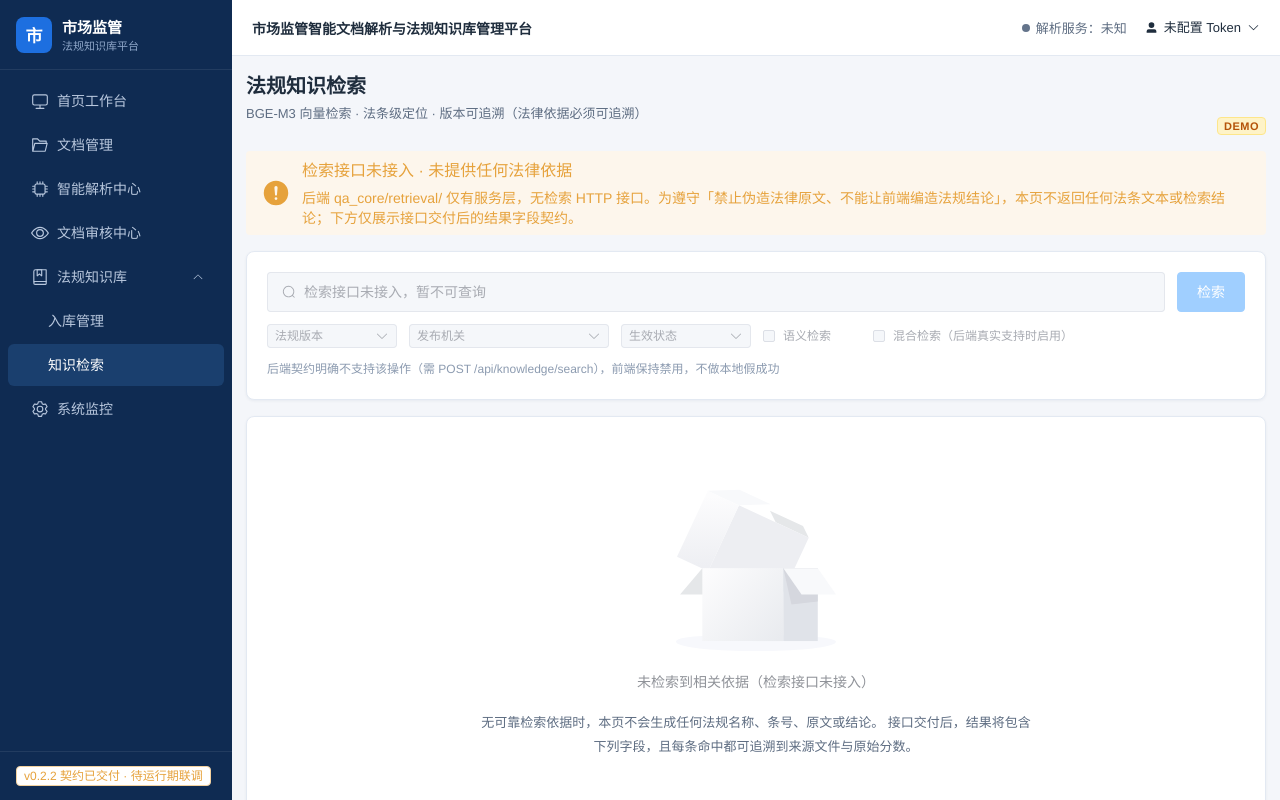
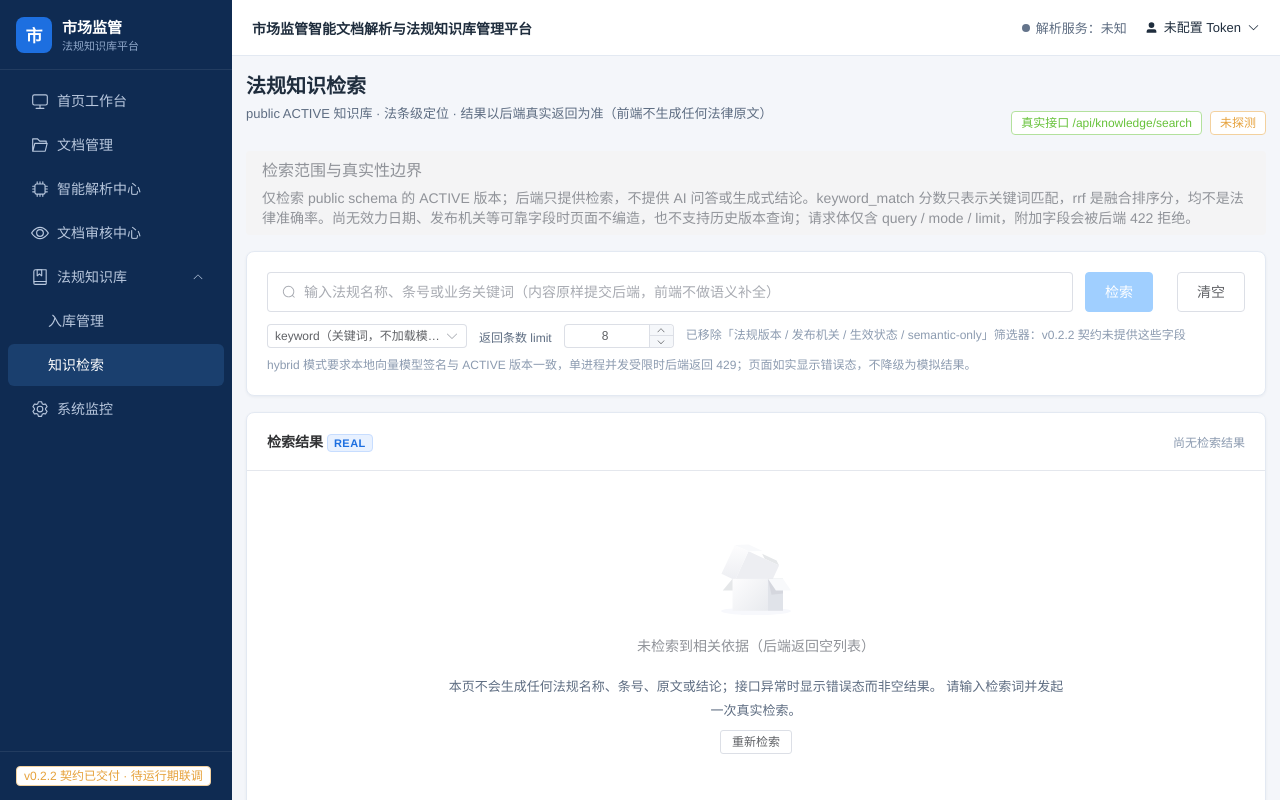
Before and after one commit to joker33338/market-regulation-platform, a Vue app in the folder frontend/: page /knowledge/search in a window 1280 px wide. Built offline with nearby package versions, Linux system fonts and the light colour scheme.

Commit message:
feat(frontend): 完成法规检索页真实接口对接

```diff
--- a/frontend/src/views/SearchView.vue
+++ b/frontend/src/views/SearchView.vue
@@ -3,62 +3,113 @@
     <div class="page-header">
       <div>
         <h1 class="page-title">法规知识检索</h1>
-        <p class="page-desc">BGE-M3 向量检索 · 法条级定位 · 版本可追溯（法律依据必须可追溯）</p>
+        <p class="page-desc">public ACTIVE 知识库 · 法条级定位 · 结果以后端真实返回为准（前端不生成任何法律原文）</p>
       </div>
-      <DemoBadge />
+      <div class="header-tags">
+        <el-tag type="success" effect="plain">真实接口 /api/knowledge/search</el-tag>
+        <el-tag :type="contractState === 'ready' ? 'success' : 'warning'" effect="plain">{{ contractLabel[contractState] }}</el-tag>
+      </div>
     </div>
 
-    <!-- 接口未接入：禁止伪造法条原文与生成式结论 -->
     <el-alert
-      type="warning"
+      type="info"
       :closable="false"
-      show-icon
-      title="检索接口未接入 · 未提供任何法律依据"
-      description="后端 qa_core/retrieval/ 仅有服务层，无检索 HTTP 接口。为遵守「禁止伪造法律原文、不能让前端编造法规结论」，本页不返回任何法条文本或检索结论；下方仅展示接口交付后的结果字段契约。"
-    />
+      class="scope-notice"
+      title="检索范围与真实性边界"
+      description="仅检索 public schema 的 ACTIVE 版本；后端只提供检索，不提供 AI 问答或生成式结论。keyword_match 分数只表示关键词匹配，rrf 是融合排序分，均不是法律准确率。尚无效力日期、发布机关等可靠字段时页面不编造，也不支持历史版本查询；请求体仅含 query / mode / limit，附加字段会被后端 422 拒绝。" />
 
+    <!-- 检索输入：只暴露后端契约支持的参数 -->
     <el-card shadow="never" style="margin-top: 16px">
       <div class="search-bar">
         <el-input
           v-model="query"
           size="large"
-          placeholder="检索接口未接入，暂不可查询"
-          disabled
+          placeholder="输入法规名称、条号或业务关键词（内容原样提交后端，前端不做语义补全）"
+          clearable
+          @keyup.enter="runSearch"
         >
           <template #prefix><el-icon><Search /></el-icon></template>
         </el-input>
-        <el-tooltip :content="disabledHint" placement="top">
-          <span><el-button type="primary" size="large" disabled>检索</el-button></span>
-        </el-tooltip>
+        <el-button type="primary" size="large" :disabled="!canSearch" :loading="search.loading.value" @click="runSearch">检索</el-button>
+        <el-button size="large" @click="clearQuery">清空</el-button>
       </div>
       <div class="filter-row">
-        <el-select v-model="filters.kbVersion" size="small" placeholder="法规版本" disabled style="width: 130px" />
-        <el-select v-model="filters.authority" size="small" placeholder="发布机关" disabled style="width: 200px" />
-        <el-select v-model="filters.effectiveOnly" size="small" placeholder="生效状态" disabled style="width: 130px" />
-        <el-checkbox v-model="filters.semantic" size="small" disabled>语义检索</el-checkbox>
-        <el-checkbox v-model="filters.hybrid" size="small" disabled>混合检索（后端真实支持时启用）</el-checkbox>
-        <span class="mr-disabled-hint">{{ disabledHint }}</span>
+        <el-select v-model="mode" size="small" style="width: 200px">
+          <el-option label="keyword（关键词，不加载模型）" value="keyword" />
+          <el-option label="hybrid（BGE-M3 混合检索）" value="hybrid" />
+        </el-select>
+        <span class="limit-label">返回条数 limit</span>
+        <el-input-number v-model="limit" :min="1" :max="50" :step="1" size="small" controls-position="right" style="width: 110px" />
+        <span class="mr-disabled-hint">已移除「法规版本 / 发布机关 / 生效状态 / semantic-only」筛选器：v0.2.2 契约未提供这些字段</span>
+      </div>
+      <div class="mr-disabled-hint" style="margin-top: 8px">
+        hybrid 模式要求本地向量模型签名与 ACTIVE 版本一致，单进程并发受限时后端返回 429；页面如实显示错误态，不降级为模拟结果。
       </div>
     </el-card>
 
-    <!-- 未检索到相关依据 -->
-    <el-card shadow="never" style="margin-top: 16px">
-      <el-empty description="未检索到相关依据（检索接口未接入）">
-        <template #default>
-          <p class="empty-note">
-            无可靠检索依据时，本页不会生成任何法规名称、条号、原文或结论。
-            接口交付后，结果将包含下列字段，且每条命中都可追溯到来源文件与原始分数。
-          </p>
-        </template>
-      </el-empty>
-    </el-card>
-
-    <!-- 结果字段契约（不含任何法条内容） -->
+    <!-- 结果区：unpublished / 无命中 / 真实命中 三种明确状态 -->
     <el-card shadow="never" style="margin-top: 16px">
       <template #header>
         <div class="card-head">
-          <span>检索结果字段契约（接口交付后启用）</span>
-          <span class="card-sub">POST /api/knowledge/search</span>
+          <span>检索结果 <span class="real-badge">REAL</span></span>
+          <span class="card-sub">
+            <template v-if="search.data.value">
+              状态 {{ search.data.value.status }} · kb_version {{ search.data.value.kb_version || '—' }} ·
+              模式 {{ search.data.value.mode }} · 命中 {{ search.data.value.count }} · 来源 {{ search.data.value.source }}
+            </template>
+            <template v-else>尚无检索结果</template>
+          </span>
+        </div>
+      </template>
+
+      <AsyncPanel :state="search.state.value" :error="search.error.value" @retry="runSearch">
+        <template #empty>
+          <el-empty :image-size="70" :description="search.data.value?.status === 'unpublished'
+            ? '知识库尚未发布：public schema 无 ACTIVE 版本，后端返回 status=unpublished'
+            : '未检索到相关依据（后端返回空列表）'">
+            <p class="empty-note">
+              本页不会生成任何法规名称、条号、原文或结论；接口异常时显示错误态而非空结果。
+              <template v-if="!submittedQuery">请输入检索词并发起一次真实检索。</template>
+            </p>
+            <el-button size="small" @click="runSearch">重新检索</el-button>
+          </el-empty>
+        </template>
+
+        <el-alert type="success" :closable="false" style="margin-bottom: 12px"
+          title="以下法条文本与元数据均来自后端真实响应"
+          description="article_text 按不可信纯文本渲染（不使用 v-html、不执行 HTML / 脚本）；raw_score 仅作排序参考，不得解释为法律适用结论。引用时请结合 source 元数据与 kb_version 追溯原文。" />
+
+        <div v-for="(hit, i) in hits" :key="`${hit.chunk_id}-${i}`" class="hit-card">
+          <div class="hit-head">
+            <span class="hit-index num">{{ i + 1 }}</span>
+            <b>{{ hit.regulation_name || '〔后端未返回法规名称〕' }}</b>
+            <el-tag v-if="hit.article_no" size="small" effect="plain">{{ hit.article_no }}</el-tag>
+            <el-tag v-if="hit.chapter" size="small" type="info" effect="plain">{{ hit.chapter }}</el-tag>
+            <span class="hit-score">
+              {{ hit.score_kind }}：<b class="num">{{ hit.raw_score ?? '—' }}</b>
+            </span>
+          </div>
+          <pre class="hit-text">{{ hit.article_text || '〔后端未返回该条法条原文，前端不补写〕' }}</pre>
+          <div class="hit-meta">
+            <span>kb_version：<code class="mono">{{ hit.kb_version || '—' }}</code></span>
+            <span>chunk_id：<code class="mono">{{ hit.chunk_id || '—' }}</code></span>
+            <span>doc_version_id：<code class="mono">{{ hit.doc_version_id || '—' }}</code></span>
+          </div>
+          <el-collapse v-if="hasSource(hit)">
+            <el-collapse-item title="source 溯源元数据（后端原始字段）">
+              <pre class="result-pre">{{ asJson(hit.source) }}</pre>
+            </el-collapse-item>
+          </el-collapse>
+        </div>
+      </AsyncPanel>
+    </el-card>
+
+    <!-- 结果字段契约说明（不含任何法条内容） -->
+    <el-card shadow="never" style="margin-top: 16px">
+      <template #header>
+        <div class="card-head">
+          <span>结果字段契约</span>
+          <span class="card-sub">POST /api/knowledge/search · frontend-api-v0.2.2-1</span>
         </div>
       </template>
       <div class="field-grid">
@@ -66,47 +117,106 @@
       </div>
       <el-divider />
       <div class="mode-grid">
-        <div><b>自然语言检索</b><span>输入监管业务问题，返回相关法条与依据</span></div>
-        <div><b>关键词检索</b><span>按法规名称、条号、文号精确匹配</span></div>
-        <div><b>语义检索</b><span>BGE-M3 向量召回，展示原始分数</span></div>
-        <div><b>混合检索</b><span>仅当后端真实支持时启用，前端不模拟</span></div>
+        <div><b>keyword 模式</b><span>复用关键词检索，不加载向量模型，返回 keyword_match 标记</span></div>
+        <div><b>hybrid 模式</b><span>复用 BGE-M3 混合检索，返回 rrf 融合排序分；模型签名须与 ACTIVE 一致</span></div>
+        <div><b>unpublished</b><span>public 知识库无 ACTIVE 版本时返回空列表，页面显示「尚未发布」而非伪造命中</span></div>
+        <div><b>不支持</b><span>AI 问答、生成式结论、历史版本查询、semantic-only 与未实现的筛选参数</span></div>
       </div>
       <div class="mr-disabled-hint" style="margin-top: 12px">
-        接口未接入期间，筛选器、检索按钮与结果区全部禁用，不出现「演示命中」或伪造的相关度分数。
+        请求体任何额外字段都会被后端以 422 拒绝，因此页面不提供可自由拼接的筛选条件；
+        法效日期、发布机关等字段在后端未提供前一律不展示、不推断。
       </div>
     </el-card>
   </div>
 </template>
 
 <script setup lang="ts">
-import { ref } from 'vue'
+import { computed, ref } from 'vue'
 import { Search } from '@element-plus/icons-vue'
-import DemoBadge from '@/components/DemoBadge.vue'
-import { RESULT_FIELDS } from '@/api/mock/search'
-import { unimplementedHint } from '@/api/dataSource'
+import AsyncPanel from '@/components/AsyncPanel.vue'
+import { useAsyncData } from '@/composables/useAsyncData'
+import { searchKnowledge } from '@/api/frontend'
+import { contractState, contractLabel } from '@/api/dataSource'
+import type { SearchRequest, SearchResponse, SearchHit } from '@/api/types'
 
-const disabledHint = unimplementedHint('POST /api/knowledge/search')
+/**
+ * v0.2.2 法规检索
+ * - 唯一数据源 POST /api/knowledge/search（仅 public ACTIVE）
+ * - 请求体严格 {query,mode,limit}；不传后端不支持的筛选字段
+ * - 法条原文只渲染后端 article_text，纯文本 <pre>，禁止 v-html
+ * - unpublished / 空列表 / 接口异常 / 未认证 / 契约未加载 分别呈现，绝不伪造法条
+ */
 const query = ref('')
-const filters = ref({
-  kbVersion: '',
-  authority: '',
-  effectiveOnly: '',
-  semantic: false,
-  hybrid: false
-})
+const submittedQuery = ref('')
+const mode = ref<SearchRequest['mode']>('keyword')
+const limit = ref(8)
+
+const RESULT_FIELDS = [
+  'chunk_id', 'doc_version_id', 'regulation_name', 'article_no', 'article_text',
+  'chapter', 'kb_version', 'raw_score', 'score_kind', 'source',
+  'status', 'count', 'mode', 'kb_version（响应级）', 'source（响应级）'
+]
+
+const canSearch = computed(() =>
+  !!query.value.trim() && !search.loading.value && limit.value >= 1 && limit.value <= 50
+)
+
+const search = useAsyncData<SearchResponse>(
+  (signal) => searchKnowledge(
+    { query: submittedQuery.value, mode: mode.value, limit: limit.value },
+    signal
+  ),
+  { immediate: false }
+)
+search.state.value = 'empty'
+
+function runSearch() {
+  if (!query.value.trim() || search.loading.value) return
+  submittedQuery.value = query.value.trim()
+  void search.load()
+}
+
+function clearQuery() {
+  query.value = ''
+  submittedQuery.value = ''
+  search.cancel()
+  search.data.value = null
+  search.state.value = 'empty'
+}
+
+const hits = computed<SearchHit[]>(() => search.data.value?.list || [])
+
+function hasSource(hit: SearchHit): boolean {
+  return !!hit.source && typeof hit.source === 'object' && Object.keys(hit.source).length > 0
+}
+
+function asJson(value: unknown): string {
+  return JSON.stringify(value ?? {}, null, 2)
+}
 </script>
 
 <style scoped>
-.card-head { display: flex; justify-content: space-between; align-items: center; font-weight: 600; }
+.header-tags { display: flex; gap: 8px; align-items: center; flex-wrap: wrap; }
+.scope-notice { margin-bottom: 0; }
+.card-head { display: flex; justify-content: space-between; align-items: center; font-weight: 600; gap: 12px; }
 .card-sub { font-weight: 400; font-size: 12px; color: var(--mr-text-3); }
 .search-bar { display: flex; gap: 12px; }
 .filter-row { display: flex; align-items: center; gap: 12px; margin-top: 12px; flex-wrap: wrap; }
-.empty-note { max-width: 560px; margin: 0 auto; color: var(--mr-text-2); font-size: 13px; line-height: 1.8; }
+.limit-label { font-size: 12px; color: var(--mr-text-2); }
+.empty-note { max-width: 620px; margin: 0 auto 8px; color: var(--mr-text-2); font-size: 13px; line-height: 1.8; }
 .field-grid { display: flex; flex-wrap: wrap; gap: 8px; }
 .mode-grid { display: grid; grid-template-columns: repeat(2, 1fr); gap: 12px; }
 .mode-grid > div { padding: 10px 12px; border: 1px solid var(--mr-line); border-radius: 6px; background: #fafbfe; display: flex; flex-direction: column; gap: 4px; }
 .mode-grid b { font-size: 13px; }
 .mode-grid span { font-size: 12px; color: var(--mr-text-2); }
+.hit-card { border: 1px solid var(--mr-line); border-radius: 6px; background: #fafbfe; padding: 12px; margin-bottom: 12px; }
+.hit-head { display: flex; align-items: center; gap: 8px; flex-wrap: wrap; font-size: 13px; }
+.hit-index { display: inline-flex; align-items: center; justify-content: center; width: 22px; height: 22px; border-radius: 50%; background: var(--mr-primary); color: #fff; font-size: 12px; }
+.hit-score { margin-left: auto; font-size: 12px; color: var(--mr-text-2); }
+.hit-text { font-family: var(--mr-font); font-size: 13px; line-height: 1.9; white-space: pre-wrap; word-break: break-word; margin: 10px 0; padding: 10px; background: #fff; border: 1px solid var(--mr-line); border-radius: 4px; }
+.hit-meta { display: flex; gap: 14px; flex-wrap: wrap; font-size: 12px; color: var(--mr-text-2); }
+.mono { font-family: monospace; font-size: 12px; }
+.result-pre { font-family: var(--mr-font); font-size: 12px; line-height: 1.7; white-space: pre-wrap; word-break: break-word; margin: 0; }
 @media (max-width: 1366px) {
   .mode-grid { grid-template-columns: 1fr; }
 }
```
